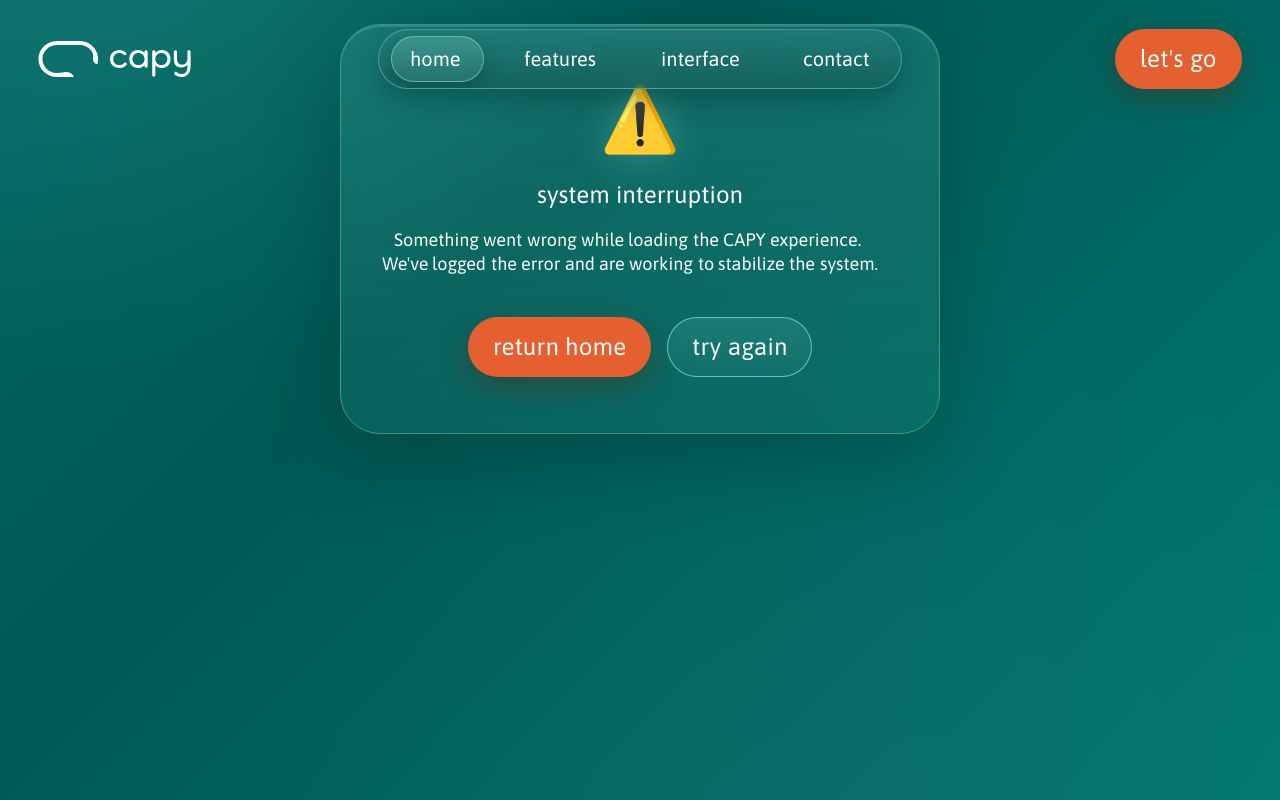
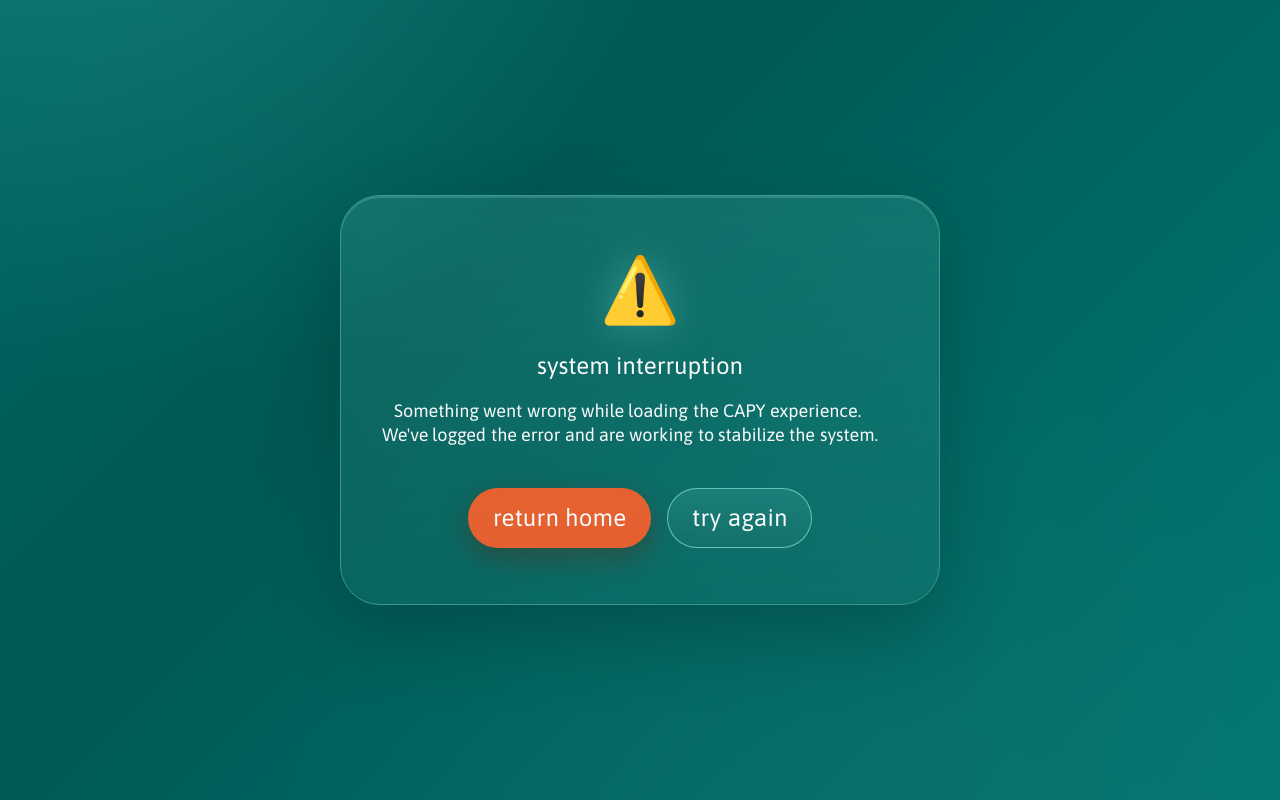
Before and after one commit to CAPY-RPI/lander, a React (Vite) app: page /error in a window 1280 px wide. Built offline with nearby package versions, Linux system fonts and the light colour scheme; no server answers.

Commit message:
center error card

```diff
--- a/src/app/App.module.css
+++ b/src/app/App.module.css
@@ -22,6 +22,7 @@
     transform: none;
     filter: none;
   }
+
   100% {
     transform: scale(140%);
     filter: blur(5px);
@@ -49,6 +50,7 @@
   transition: opacity 320ms var(--ease-premium);
   transition-delay: 0ms;
 }
+
 :global(body.is-exiting) .exitOverlay {
   opacity: 1;
 }
--- a/src/error/ErrorPage.module.css
+++ b/src/error/ErrorPage.module.css
@@ -23,7 +23,9 @@
 .errorCard {
   max-width: 600px;
   width: 100%;
-  padding: var(--space-40) !important; /* Override GlassCard's asymmetric padding */
+  height: auto;
+  align-self: center;
+  padding: var(--space-40);
 }
 
 .errorContent {
--- a/src/error/ErrorPage.tsx
+++ b/src/error/ErrorPage.tsx
@@ -1,5 +1,5 @@
 import { Helmet } from 'react-helmet-async'
-import { TopNav } from '@/shared/components/TopNav'
+
 import { GlassCard } from '@/shared/components/GlassCard'
 import { StaggerWords } from '@/shared/components/StaggerWords'
 import { useExitNavigation } from '@/shared/hooks/useExitNavigation'
@@ -22,9 +22,6 @@
       <Helmet>
         <title>Oops! - CAPY Error</title>
       </Helmet>
-
-      <TopNav />
-
       <main className={styles.main}>
         <GlassCard className={styles.errorCard}>
           <div className={styles.errorContent}>
```
